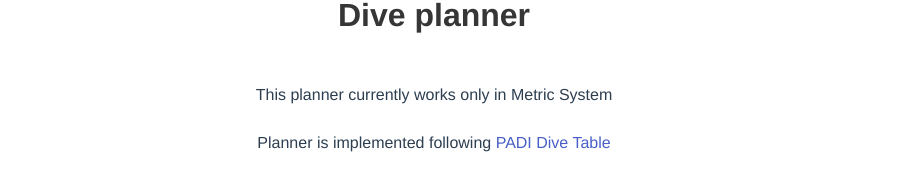
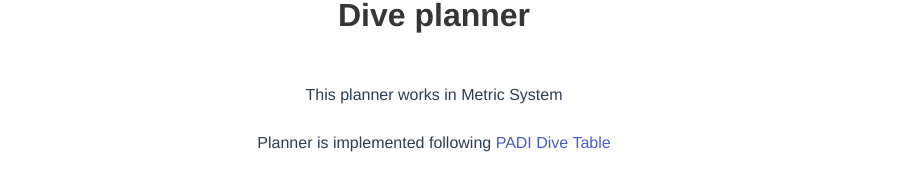
Before and after one commit to maleta/scuba-rec-planner, a Vue app: page / in a window 1280 px wide. Shown: the part 111-284 px from the top of the page, without its empty margins (206-1110 px from the left). Built offline with nearby package versions, Linux system fonts and the light colour scheme.

Commit message:
changing captions

```diff
--- a/src/components/MainComponent.vue
+++ b/src/components/MainComponent.vue
@@ -153,9 +153,7 @@ watch(
       <div class="block">
         <h1 class="title margin-bottom-50">Dive planner</h1>
 
-        <div class="block">
-          This planner currently works only in Metric System
-        </div>
+        <div class="block">This planner works in Metric System</div>
         <div class="block">
           Planner is implemented following
           <a href="recreational-dive-planner-PADI.pdf" target="_blank"
```
Also changed, not shown: 7 other files (tests, documents, lock files or other folders).
